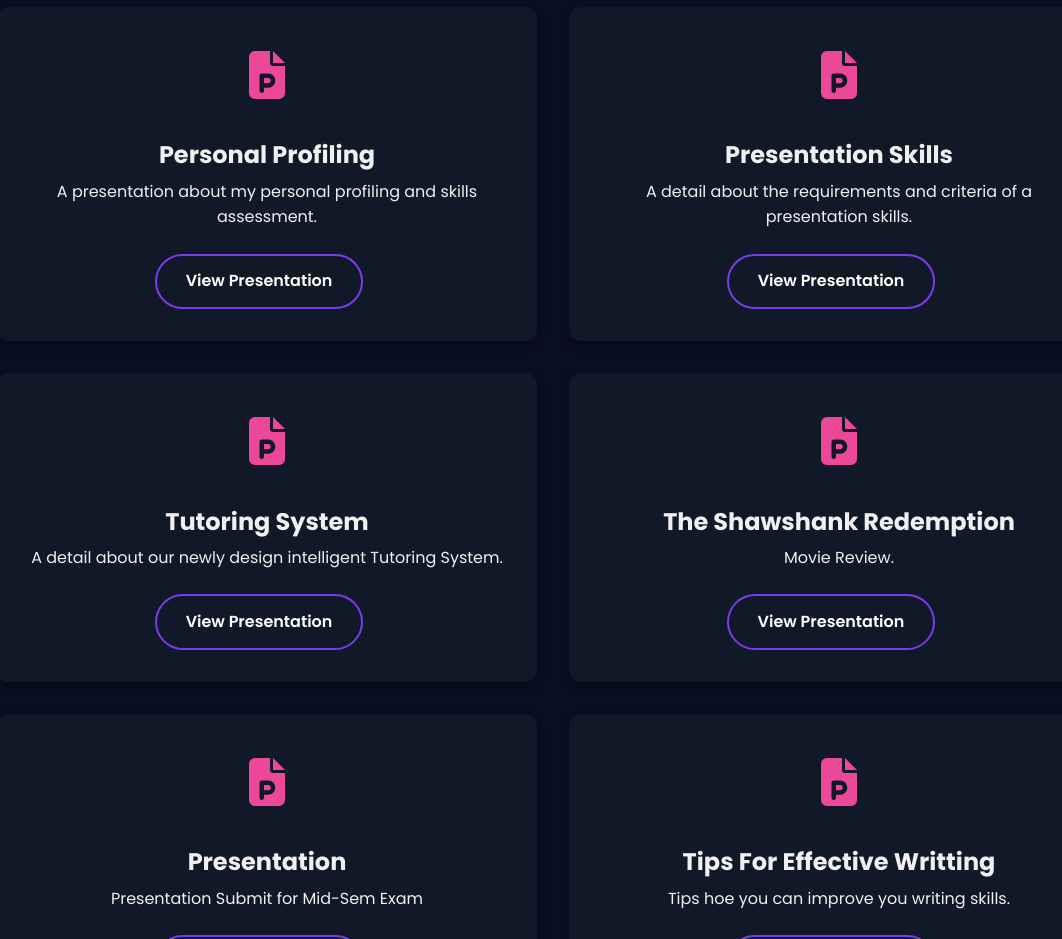
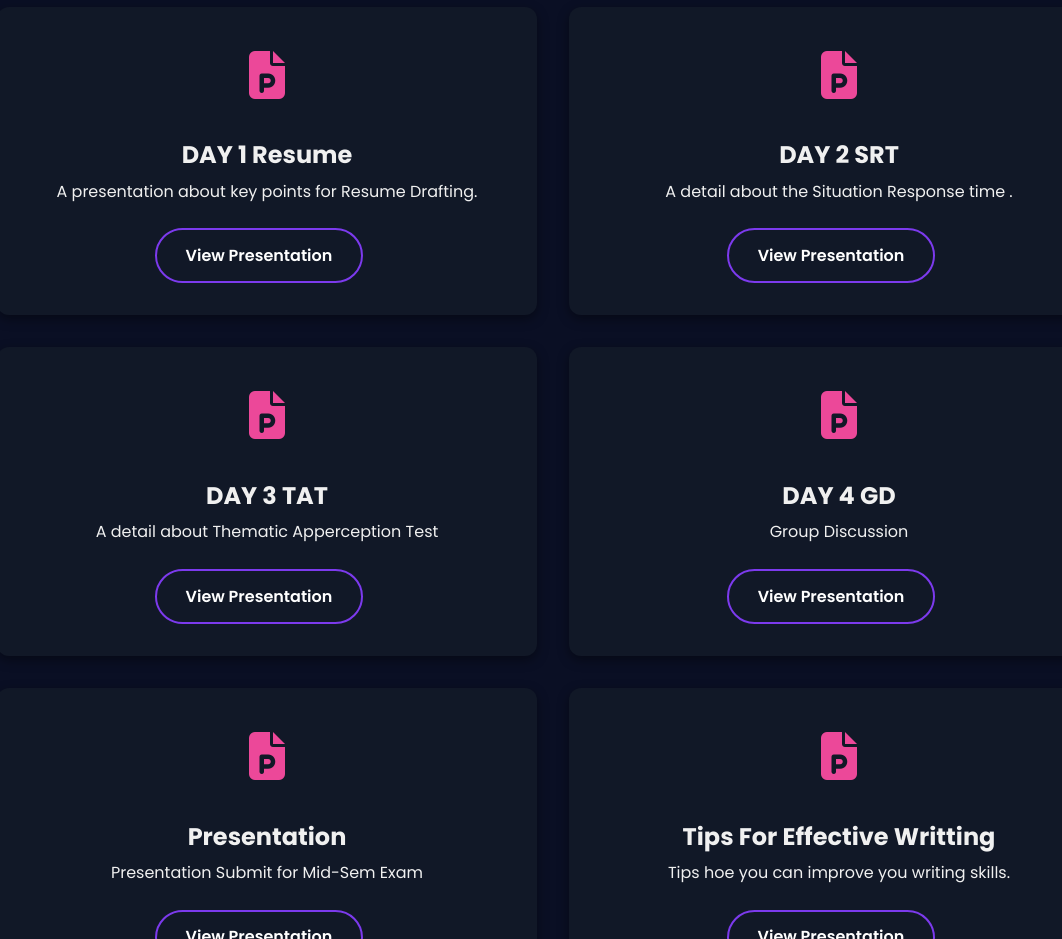
Before and after one commit to vedsaxena6987/E-Folio, a website: page index.html in a window 1280 px wide. Shown: the part 3200-4139 px from the top of the page, without its empty margins (87-1149 px from the left). Drawn offline with Linux system fonts and the light colour scheme.

Commit message:
Update index.html

```diff
--- a/index.html
+++ b/index.html
@@ -268,11 +268,11 @@
               <i class="fas fa-file-powerpoint"></i>
             </div>
             <div class="presentation-details">
-              <h3>Personal Profiling</h3>
-              <p>A presentation about my personal profiling and skills assessment.</p>
+              <h3>DAY 1 Resume </h3>
+              <p>A presentation about key points for Resume Drafting.</p>
               <div class="presentation-actions">
 
-                <a href="assets/Personal Profiling.pdf" class="btn outline">View Presentation</a>
+                <a href="https://www.canva.com/d/USZiYTqHYJYU04l" class="btn outline">View Presentation</a>
               </div>
             </div>
           </div>
@@ -282,11 +282,11 @@
               <div class="presentation-icon">
                 <i class="fas fa-file-powerpoint"></i>
               </div>
-              <h3>Presentation Skills</h3>
-              <p>A detail about the requirements and criteria of a presentation skills.</p>
+              <h3>DAY 2 SRT</h3>
+              <p>A detail about the Situation Response time .</p>
               <div class="presentation-actions">
 
-                <a href="assets/Non Text Magic Studio Magic Design for Presentations L&P.pdf" class="btn outline">View Presentation</a>
+                <a href="https://www.canva.com/d/DA7v1Hkw-rGm3be" class="btn outline">View Presentation</a>
               </div>
             </div>
           </div>
@@ -297,11 +297,11 @@
               <div class="presentation-icon">
                 <i class="fas fa-file-powerpoint"></i>
               </div>
-              <h3>Tutoring System</h3>
-              <p>A detail about our newly design intelligent Tutoring System.</p>
+              <h3>DAY 3 TAT</h3>
+              <p>A detail about Thematic Apperception Test</p>
               <div class="presentation-actions">
 
-                <a href="assets/PitchPPT.pdf" class="btn outline">View Presentation</a>
+                <a href="https://www.canva.com/d/jIMYr4BDMsAu43V" class="btn outline">View Presentation</a>
               </div>
             </div>
           </div>
@@ -313,8 +313,8 @@
     <div class="presentation-icon">
       <i class="fas fa-file-powerpoint"></i>
     </div>
-    <h3>The Shawshank Redemption</h3>
-    <p>Movie Review.</p>
+    <h3>DAY 4 GD</h3>
+    <p>Group Discussion</p>
     <div class="presentation-actions">
 
       <a href="assets/Shawshank_EPortfolio_Analysis.pdf" class="btn outline">View Presentation</a>
```
